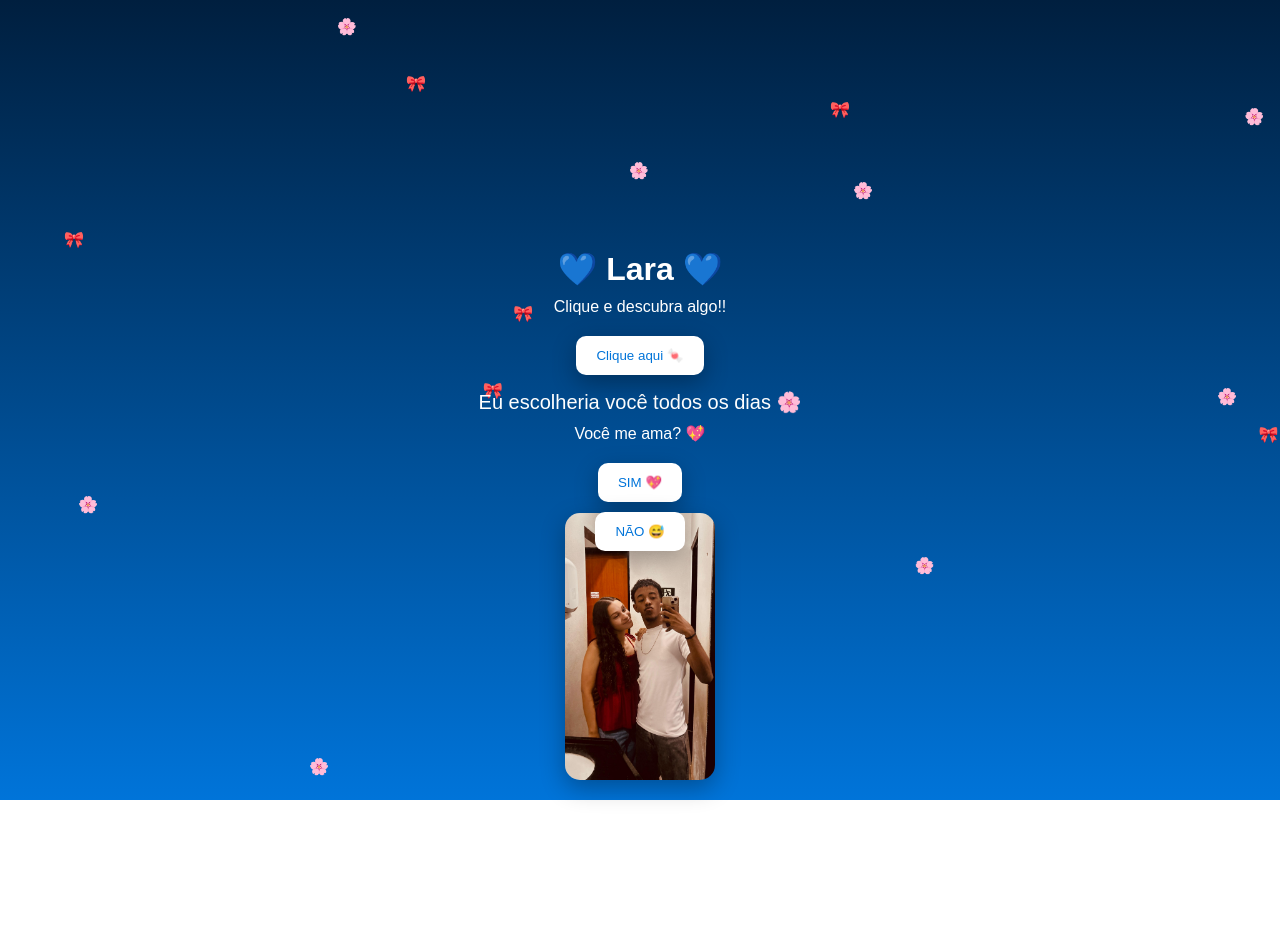
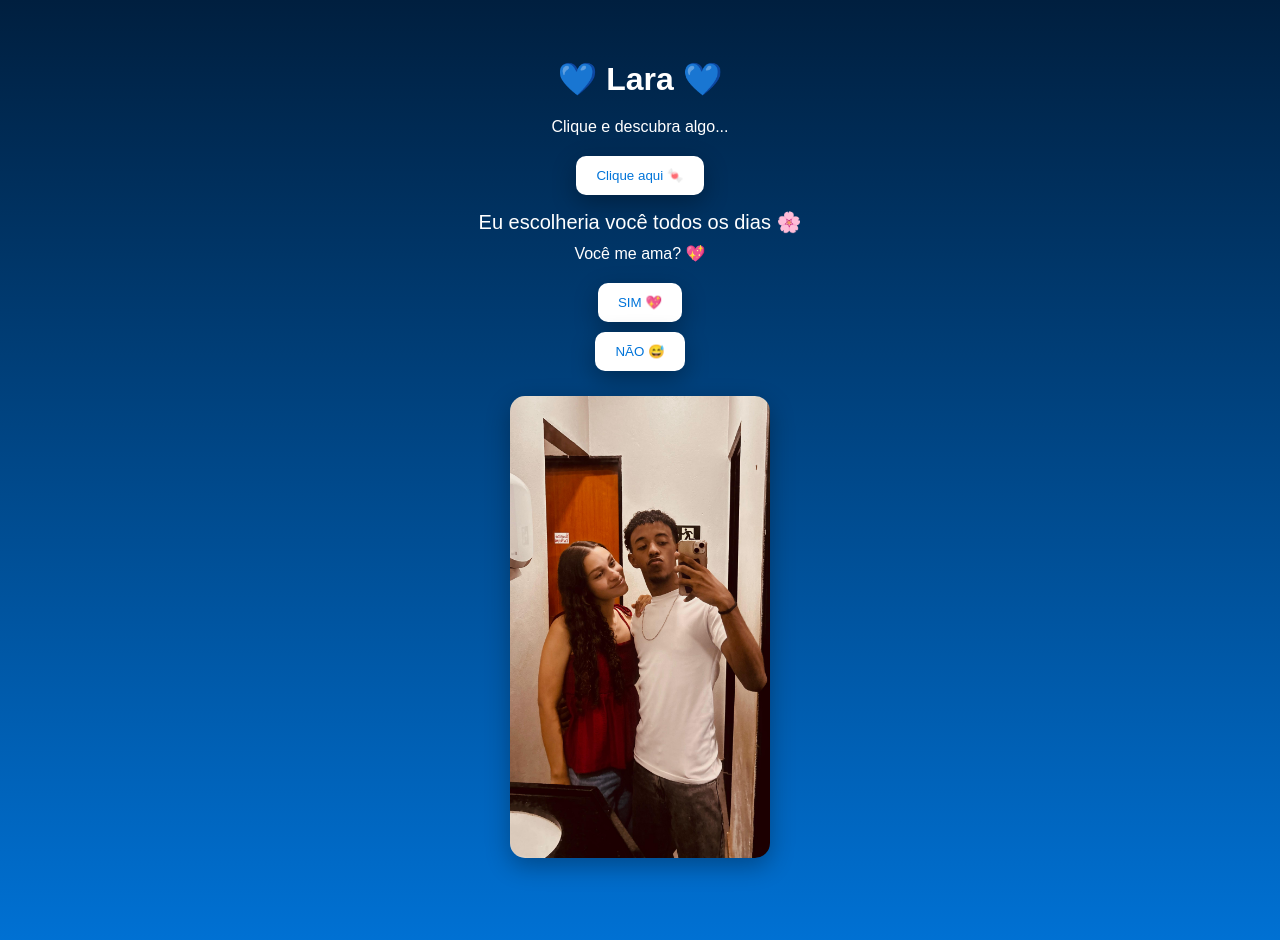
Before and after one commit to joao-neres/Presente, a plain HTML site: page index.html in a window 1280 px wide. Both pictures are taken after a click on the button "Clique aqui 🍬". Before the commit the page ends 800 px from the top, so only its background shows below. Drawn offline with Linux system fonts and the light colour scheme.

Commit message:
presente

```diff
--- a/index.html
+++ b/index.html
@@ -9,12 +9,11 @@
     <style>
         html,
         body {
-            height: 100%;
             margin: 0;
-            overflow: hidden;
             font-family: Arial, sans-serif;
             color: white;
             background: linear-gradient(to bottom, #001f3f, #0074D9);
+            overflow-x: hidden;
         }
 
         /* 🌙 overlay */
@@ -31,33 +30,29 @@
             opacity: 1;
         }
 
-        /* 📱 CONTEÚDO CENTRALIZADO */
+        /* 📱 layout */
         .conteudo {
             position: relative;
             z-index: 10;
 
             display: flex;
             flex-direction: column;
-            justify-content: center;
             align-items: center;
 
-            height: 100vh;
-            padding: 20px;
-            box-sizing: border-box;
+            padding: 40px 20px 120px;
+            /* espaço pra foto */
             text-align: center;
         }
 
-        /* ajuste título */
         h1 {
-            margin: 0;
+            margin: 20px 0 10px;
         }
 
-        /* espaçamento melhor */
         p {
             margin: 10px 0;
         }
 
-        /* 🔘 botões */
+        /* botões */
         button {
             padding: 12px 20px;
             border-radius: 10px;
@@ -67,8 +62,6 @@
             cursor: pointer;
             margin-top: 10px;
             box-shadow: 0 8px 25px rgba(0, 0, 0, 0.3);
-            position: relative;
-            z-index: 15;
             transition: transform 0.2s;
         }
 
@@ -84,23 +77,12 @@
             transition: 1s;
         }
 
-        #efeitos {
-            position: fixed;
-            inset: 0;
-            z-index: 1;
-            pointer-events: none;
-        }
-
-        /* 📸 FOTO AJUSTADA */
+        /* 📸 FOTO AGORA NORMAL (SEM BUG) */
         .foto {
-            position: fixed;
-            bottom: 20px;
-            left: 50%;
-            width: 150px;
+            width: 80%;
+            max-width: 260px;
             border-radius: 15px;
-            transform: translateX(-50%);
-            z-index: 5;
-            /* 🔥 abaixo dos botões agora */
+            margin-top: 25px;
             box-shadow: 0 8px 25px rgba(0, 0, 0, 0.3);
         }
 
@@ -114,6 +96,8 @@
             align-items: center;
             justify-content: center;
             font-size: 26px;
+            text-align: center;
+            padding: 20px;
         }
 
         #fechar {
@@ -124,6 +108,7 @@
             cursor: pointer;
         }
 
+        /* animação queda */
         @keyframes cair {
             0% {
                 transform: translateY(0px);
@@ -132,6 +117,13 @@
             100% {
                 transform: translateY(110vh);
             }
+        }
+
+        #efeitos {
+            position: fixed;
+            inset: 0;
+            z-index: 1;
+            pointer-events: none;
         }
     </style>
 </head>
@@ -142,8 +134,8 @@
 
     <div class="conteudo">
         <h1>💙 Lara 💙</h1>
-        <p>Clique e descubra algo!!</p>
 
+        <p>Clique e descubra algo...</p>
         <button onclick="mostrar()">Clique aqui 🍬</button>
 
         <div id="mensagem"></div>
@@ -151,15 +143,16 @@
         <p>Você me ama? 💖</p>
         <button onclick="sim()">SIM 💖</button>
         <button id="nao" onclick="clicouNao()">NÃO 😅</button>
+
+        <!-- FOTO AGORA FICA NO FINAL -->
+        <img src="foto.jpg" class="foto">
     </div>
 
     <div id="efeitos"></div>
 
-    <img src="foto.jpg" class="foto">
-
     <div id="final">
         <div id="fechar" onclick="fecharFinal()">❌</div>
-        <div id="textoFinal">💙 saiba que eu te amo muito Lara 💙</div>
+        <div id="textoFinal"></div>
     </div>
 
     <script>
@@ -168,7 +161,7 @@
         let escalaNao = 1;
 
         const mensagens = [
-            "Lara, você é minha pessoa favorita 🍬",
+            "Princesa, você é minha pessoa favorita 🍬",
             "Seu sorriso deixa tudo mais bonito 💙",
             "Eu escolheria você todos os dias 🌸",
             "Você é meu lugar seguro 💕",
@@ -186,7 +179,7 @@
             explodir();
 
             if (cliques >= 5) {
-                abrirFinal("💙 saiba que eu te amo muito Lara 💙");
+                abrirFinal("💙 saiba que eu te amo muito princesa 💙");
                 cliques = 0;
             }
         }
@@ -194,28 +187,13 @@
         function explodir(qtd = 20) {
             const container = document.getElementById("efeitos");
 
-            const origemX = Math.random() * window.innerWidth;
-            const origemY = Math.random() * window.innerHeight * 0.6;
-
             for (let i = 0; i < qtd; i++) {
                 const item = document.createElement("div");
                 item.innerHTML = ["💖", "🌸", "🎀"][Math.floor(Math.random() * 3)];
 
                 item.style.position = "absolute";
-                item.style.left = origemX + "px";
-                item.style.top = origemY + "px";
-
-                const angle = Math.random() * 2 * Math.PI;
-                const dist = 150 + Math.random() * 150;
-
-                const x = Math.cos(angle) * dist;
-                const y = Math.sin(angle) * dist;
-
-                requestAnimationFrame(() => {
-                    item.style.transition = "transform 0.8s, opacity 0.8s";
-                    item.style.transform = `translate(${x}px, ${y}px)`;
-                    item.style.opacity = "0";
-                });
+                item.style.left = Math.random() * 100 + "vw";
+                item.style.top = Math.random() * 50 + "vh";
 
                 container.appendChild(item);
                 setTimeout(() => item.remove(), 800);
@@ -238,10 +216,8 @@
             fugir();
 
             if (cliquesNao >= 2) {
-                abrirFinal(" Nem tenta fugir... você me ama sim 😏");
+                abrirFinal(" Nem tenta fugir... você me ama sim 😏💖");
                 cliquesNao = 0;
-                escalaNao = 1;
-                btn.style.transform = "scale(1)";
             }
         }
 
@@ -258,43 +234,15 @@
             const btn = document.getElementById("nao");
 
             const limiteX = window.innerWidth - btn.offsetWidth;
-            const limiteY = window.innerHeight * 0.5;
+            const limiteY = window.innerHeight * 0.6;
 
             btn.style.position = "fixed";
             btn.style.left = Math.random() * limiteX + "px";
             btn.style.top = Math.random() * limiteY + "px";
         }
 
-        function criarItem() {
-            const container = document.getElementById("efeitos");
-            const item = document.createElement("div");
-
-            item.innerHTML = ["🌸", "🎀"][Math.floor(Math.random() * 2)];
-
-            item.style.position = "absolute";
-            item.style.left = Math.random() * 100 + "vw";
-            item.style.top = "-50px";
-            item.style.animation = "cair " + (5 + Math.random() * 5) + "s linear";
-
-            container.appendChild(item);
-            setTimeout(() => item.remove(), 10000);
-        }
-
-        setInterval(criarItem, 400);
-
-        function criarEstrelas() {
-            for (let i = 0; i < 40; i++) {
-                const estrela = document.createElement("div");
-                estrela.className = "estrela";
-                estrela.style.left = Math.random() * 100 + "vw";
-                estrela.style.top = Math.random() * 100 + "vh";
-                document.body.appendChild(estrela);
-            }
-        }
-
         setTimeout(() => {
             document.body.classList.add("noite");
-            criarEstrelas();
         }, 10000);
     </script>
 
```
